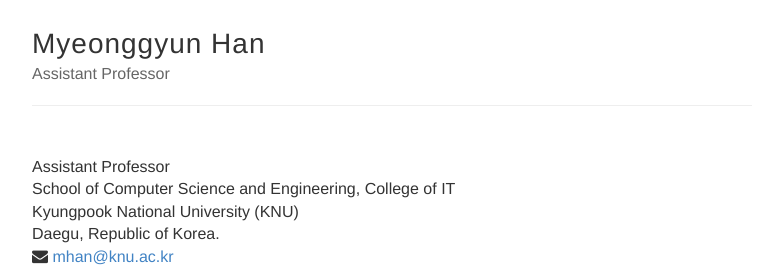
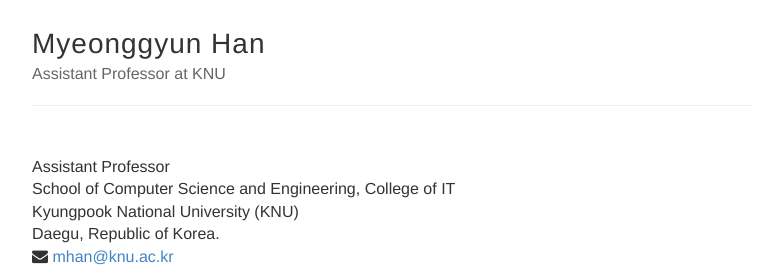
Before and after one commit to myeonggyunhan/myeonggyunhan.github.io, a Jekyll site: the page built from index.html, in a window 1280 px wide and 900 px high. Shown: the top 267 px of the window, without its empty margins (248-1031 px from the left). Built offline with Jekyll 4.4.1, drawn with Linux system fonts in a browser that asks for light colours; nearby versions of some CDN libraries.

Commit message:
Update _config.yml

```diff
--- a/_config.yml
+++ b/_config.yml
@@ -6,7 +6,7 @@
 name: Myeonggyun Han
 
 # Short bio or description (displayed in the header)
-description: Assistant Professor
+description: Assistant Professor at KNU
 
 # URL of your avatar or profile pic (you could use your GitHub profile pic)
 avatar: https://avatars.githubusercontent.com/u/8179234?v=4
```
